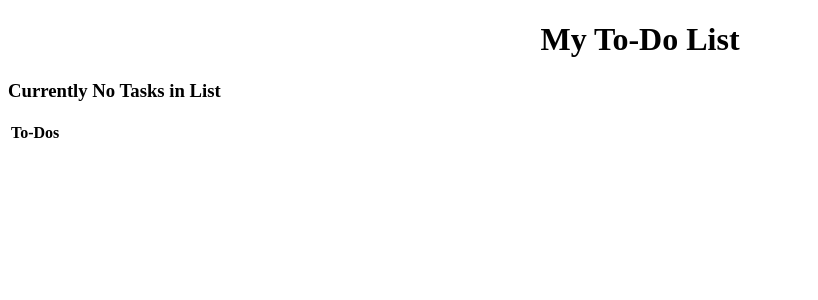
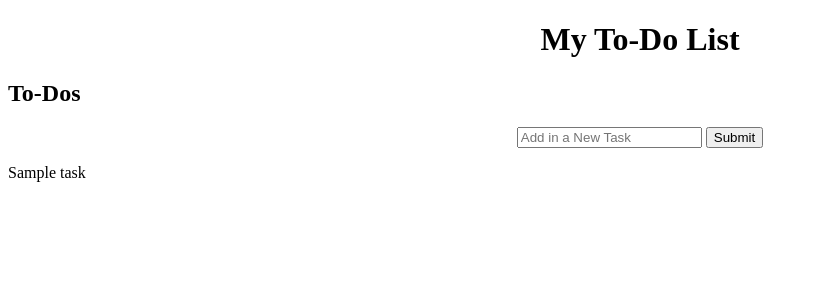
Before and after one commit to DePaul-CSC-394-401/mini-project-team-1, a Django app: page /tasks in a window 1280 px wide. Shown: the top 300 px of the page, without its empty margins (0-818 px from the left). Run offline with Django 5.2, Linux system fonts and the light colour scheme; tables that the repository leaves empty hold one stand-in row (values such as "Sample post"); lists and menus that the app fills with data are empty.

Commit message:
To Do List
To Do list can now show and add tasks

```diff
--- a/templates/task_list.html
+++ /dev/null
@@ -1,21 +0,0 @@
-{% extends 'base.html' %}
-
-{% block head %}
-
-<body>
-    <h1> My To-Do List</h1>
-    <table>
-        <tr>
-            <th>To-Dos</th>
-        </tr>
-        {% for task in object_list %}
-        <tr>
-            <td>{{task.task_name}}</td>
-        </tr>
-        {% empty %}
-        <h3> Currently No Tasks in List</h3>
-        {% endfor %}
-    </table>
-</body>
-
-{% endblock %}
--- /dev/null
+++ b/templates/tasks.html
@@ -0,0 +1,33 @@
+{% extends 'base.html' %}
+
+{% block head %}
+
+<body>
+    <h1> My To-Do List</h1>
+    <h2>To-Dos</h2>
+
+    <form action="/tasks" method="POST">
+
+        {% csrf_token %}
+
+        {{TaskForm.task_name}}
+
+        <input class="button" type="submit" name="Create Task">
+
+    </form>
+
+
+
+    {% for task in tasks %}
+
+        <p> {{task}}</p>
+       <!-- <p> {{task.task_description}} </p> -->
+       <!-- <p> {{task.created_at}} </p> -->
+       <!-- <p> {{task.completed}} </p> -->
+
+        {% empty %}
+        <h3> Currently No Tasks in List</h3>
+        {% endfor %}
+</body>
+
+{% endblock %}
--- a/templates/userlogin.html
+++ b/templates/userlogin.html
@@ -19,6 +19,7 @@
         <button type='submit' > SignIn </button>
         <br>
         <a href='signup'> Create Account</a>
+        </form>
         </div>
 
 </body>
--- /dev/null
+++ b/todo_app/forms.py
@@ -0,0 +1,10 @@
+from django import forms
+from django.forms import ModelForm
+from .models import Task
+
+class TaskForm(forms.ModelForm):
+    task_name = forms.CharField(widget=forms.TextInput(attrs={'placeholder': 'Add in a New Task'}))
+
+    class Meta:
+        model = Task
+        fields = "__all__"
--- a/todo_app/models.py
+++ b/todo_app/models.py
@@ -5,7 +5,7 @@ class Task(models.Model):
     user = models.ForeignKey(User, on_delete=models.CASCADE, null=True, blank=True)
     task_name = models.CharField(max_length=200)
     task_description = models.TextField(null=True, blank=True)
-    completed = models.BooleanField(default=True)
+    completed = models.BooleanField(default=False)
     created_at = models.DateTimeField(auto_now_add=True)
 
     def __str__(self):
--- a/todo_app/urls.py
+++ b/todo_app/urls.py
@@ -1,7 +1,7 @@
 from django.urls import path, include
 from . import views
 from django.contrib import admin
-from .views import taskList
+from .views import taskList, createList
 
 urlpatterns = [
     path('', views.index, name='index'),
--- a/todo_app/views.py
+++ b/todo_app/views.py
@@ -1,7 +1,11 @@
 from django.shortcuts import render, redirect
 from django.contrib.auth.models import User
 from django.contrib.auth import authenticate, login
+from django.views.generic.edit import CreateView
+from django.urls import reverse_lazy
 from .models import Task
+from .forms import TaskForm
+from django.shortcuts import render, redirect
 
 
 def index(request):
@@ -43,9 +47,23 @@ def logout(request):
     pass
 
 def taskList(request):
+    form = TaskForm()
     tasks = Task.objects.all()
-    context = {'tasks':tasks}
-    return render(request, 'task_list.html', context)
+    if request.method == 'POST':
+        form = TaskForm(request.POST)
+        if form.is_valid():
+            form.save()
+
+        return redirect('/tasks')
+    context = {'tasks': tasks, 'TaskForm': form}
+    return render(request, 'tasks.html', context)
+
+class createList(CreateView):
+    model = Task
+    fields = ['task_name', 'task_description', 'completed']
+    success_url = reverse_lazy('tasks')
+
+
 
 '''
 ---------testing out versions--------------------------
```
Also changed, not shown: templates/task_create.html (added, +11 -0 lines).
